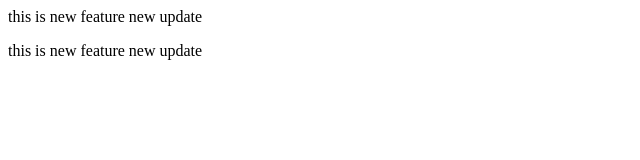
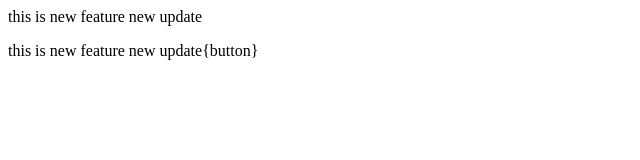
Before and after one commit to sanikapawalecomp26-ship-it/Local-Repo, a plain HTML site: page index.html in a window 1280 px wide. Shown: the full height of the page, 0-640 px from the left. Drawn offline with Linux system fonts and the light colour scheme.

Commit message:
Add Button

```diff
--- a/index.html
+++ b/index.html
@@ -7,5 +7,5 @@
 <p>
    this is new feature
 
-   new update
+   new update{button}
 </p>
```
